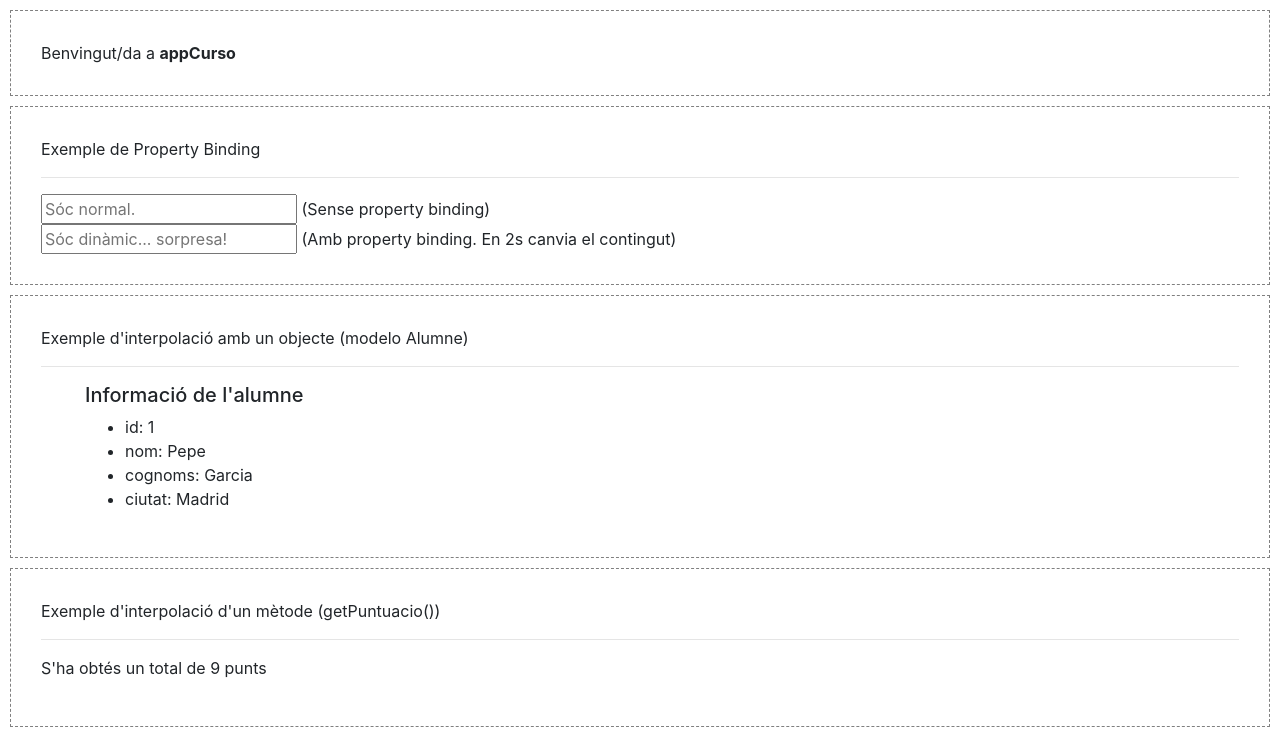
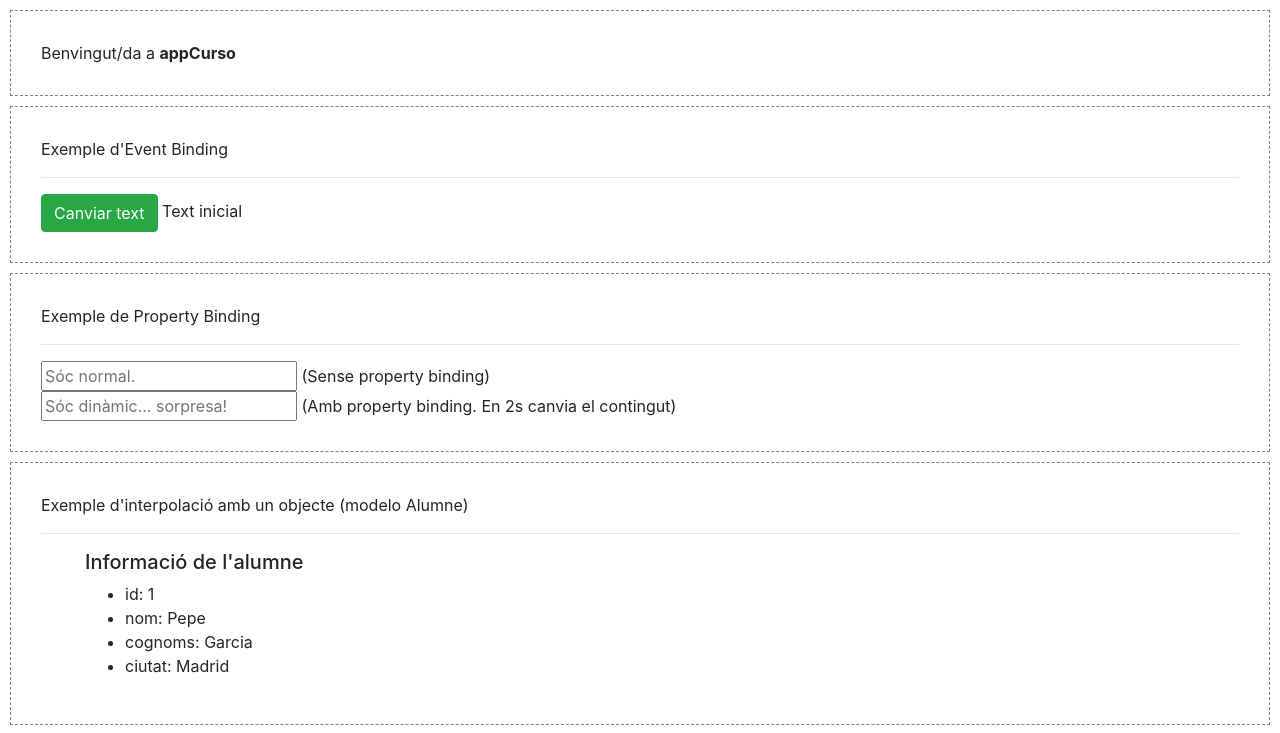
Before and after one commit to mirtalc/angular-tutorial-Ang4desde0, an Angular app: page / in a window 1280 px wide. Shown: the top 733 px of the page. Built offline with nearby package versions, Linux system fonts and the light colour scheme.

Commit message:
feat(#10): Afegir Event Binding a un botó

```diff
--- a/src/app/app.component.html
+++ b/src/app/app.component.html
@@ -1,6 +1,12 @@
 <div>
     <div class="section">
         Benvingut/da a <b>{{ titol }}</b>
+    </div>
+
+    <div class="section">
+        <p>Exemple d'Event Binding</p>
+        <hr>
+        <app-exeventbinding></app-exeventbinding>
     </div>
 
     <div class="section">
--- a/src/app/app.module.ts
+++ b/src/app/app.module.ts
@@ -11,6 +11,7 @@ import { DataactualComponent } from './dataactual/dataactual.component';
 import { ViewmodeloComponent } from './viewmodelo/viewmodelo.component';
 import { InterpolarmetodoComponent } from './interpolarmetodo/interpolarmetodo.component';
 import { ExpropertybindingComponent } from './expropertybinding/expropertybinding.component';
+import { ExeventbindingComponent } from './exeventbinding/exeventbinding.component';
 
 /**
  * 2. Decorador del Module amb metadata
@@ -23,7 +24,8 @@ import { ExpropertybindingComponent } from './expropertybinding/expropertybindin
         DataactualComponent,
         ViewmodeloComponent,
         InterpolarmetodoComponent,
-        ExpropertybindingComponent
+        ExpropertybindingComponent,
+        ExeventbindingComponent
     ],
     // dependències (l'origen està a la primera secció amb el imports)
     imports: [
--- /dev/null
+++ b/src/app/exeventbinding/exeventbinding.component.html
@@ -0,0 +1,2 @@
+<button class="btn btn-success" (click)="modificarText()">Canviar text</button>
+<span>{{ textModificable }}</span>
--- /dev/null
+++ b/src/app/exeventbinding/exeventbinding.component.ts
@@ -0,0 +1,24 @@
+import { Component, OnInit } from '@angular/core';
+
+@Component({
+    selector: 'app-exeventbinding',
+    templateUrl: './exeventbinding.component.html',
+    styleUrls: ['./exeventbinding.component.scss']
+})
+export class ExeventbindingComponent implements OnInit {
+    // Atributs
+    public textModificable: string = " Text inicial";
+    protected contador: number = 0;
+
+    constructor() { }
+
+    ngOnInit(): void {
+    }
+
+    modificarText(): void {
+        console.log("Modificant text desde", this);
+        this.contador++;
+        this.textModificable = " Text modificat! Has apretat el botó " + this.contador + " vegades.";
+    }
+
+}
```
Also changed, not shown: src/app/exeventbinding/exeventbinding.component.scss (added).
